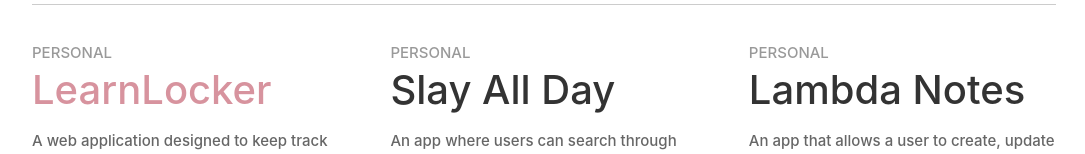
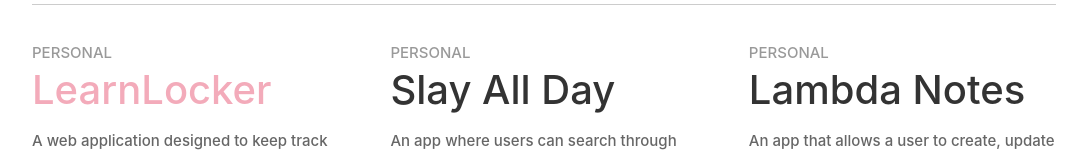
Before and after one commit to sumi419/portfolio, a React (Create React App) app: page / in a window 1280 px wide. In both pictures the pointer is over the element "LearnLocker". Shown: the part 438-592 px from the top of the page, without its empty margins (96-1181 px from the left). Built offline with nearby package versions, Linux system fonts and the light colour scheme.

Commit message:
💖 Update Projects Title hover css

```diff
--- a/src/styles/projects.module.css
+++ b/src/styles/projects.module.css
@@ -54,7 +54,7 @@
 }
 
 .projectTitle:hover {
-  color: #d7939e;
+  color: #f3abba;
 }
 
 .description {
```
